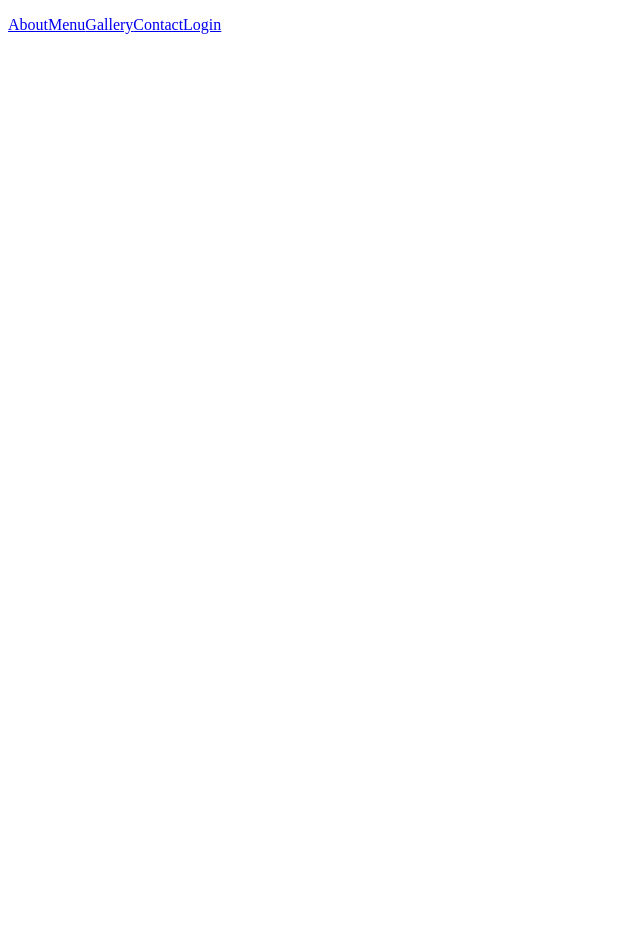
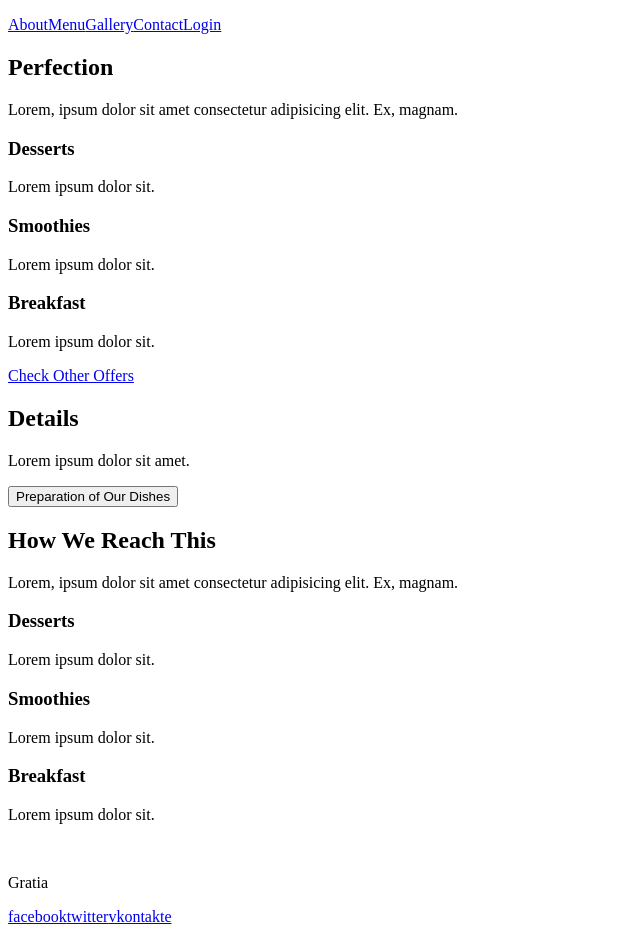
Before and after one commit to IuriiZhuk/study_react, a React (Create React App) app: page / in a window 1280 px wide. Shown: the part 60-994 px from the top of the page, without its empty margins (0-640 px from the left). Before the commit the page ends 800 px from the top, so only its background shows below. Built offline with nearby package versions, Linux system fonts and the light colour scheme.

Commit message:
Add components for main-page

```diff
--- a/src/App.js
+++ b/src/App.js
@@ -1,11 +1,15 @@
 import React from 'react';
 
 import Header from './components/Header';
+import MainContent from './components/MainContent';
+import Footer from './components/Footer';
 
 function App () {
   return (
     <div>
       <Header />
+      <MainContent />
+      <Footer />
     </div>
   );
 }
--- /dev/null
+++ b/src/components/CheckOffers/index.js
@@ -0,0 +1,12 @@
+import React from 'react';
+
+function CheckOffers () {
+  return (
+      <div className="other-offers">
+        <a className="other-offers__link" href="#">Check Other Offers</a>
+      </div>
+
+  );
+}
+
+export default CheckOffers;
--- /dev/null
+++ b/src/components/Details/index.js
@@ -0,0 +1,15 @@
+import React from 'react';
+
+function Details () {
+  return (
+    <section className="deteails">
+      <div className="details__position">
+        <h2 className="details__title">Details</h2>
+        <p className="details__description">Lorem ipsum dolor sit amet.</p>
+        <button className="details__btn">Preparation of Our Dishes</button>
+      </div>
+    </section>
+  );
+}
+
+export default Details;
--- /dev/null
+++ b/src/components/DishesType/index.js
@@ -0,0 +1,29 @@
+import React from "react";
+
+import DishesTypeItem from '../DishesTypeItem';
+
+function DishesType () {
+  return (
+    <section className="main-page-dishes-type">
+      <DishesTypeItem
+        title="Desserts"
+        description="Lorem ipsum dolor sit."
+      />
+      <DishesTypeItem
+        title="Smoothies"
+        description="Lorem ipsum dolor sit."
+      />
+      <DishesTypeItem
+        title="Breakfast"
+        description="Lorem ipsum dolor sit."
+      />
+
+
+
+    </section>
+  );
+
+}
+
+
+export default DishesType;
--- /dev/null
+++ b/src/components/DishesTypeItem/index.js
@@ -0,0 +1,17 @@
+import React from 'react';
+
+function DishesTypeItem (props) {
+
+  return (
+    <div className="dishes-type-item">
+      <h3 className="deserts__title">{props.title}</h3>
+      <div className="deserts__separate"></div>
+      <p className="desert__description">{props.description}</p>
+    </div>
+
+  );
+
+}
+
+
+export default DishesTypeItem;
--- /dev/null
+++ b/src/components/Footer/index.js
@@ -0,0 +1,27 @@
+import React from "react";
+import Logo from "../Logo";
+import SocialLink from "../SocialLink";
+
+function Footer () {
+  return (
+
+    <div className="footer__inner">
+      <Logo />
+      <div className="social">
+        <SocialLink
+          title ="facebook"
+        />
+        <SocialLink
+          title ="twitter"
+        />
+        <SocialLink
+          title ="vkontakte"
+        />
+      </div>
+    </div>
+
+  );
+}
+
+
+export default Footer;
--- a/src/components/Header/index.jsx
+++ b/src/components/Header/index.jsx
@@ -1,10 +1,20 @@
 import React from 'react';
 
-import HeaderInner from '../HeaderInner';
+
+import Logo from "../Logo";
+import Navigation from "../Navigation";
+
+
 
 function Header () {
   return (
-    <HeaderInner />
+    <header className = "main-header">
+      <div className = "main-header__inner" >
+        <Logo />
+        <Navigation />
+      </div>
+
+    </header>
   );
 }
 
--- a/src/components/HeaderInner/index.js
+++ /dev/null
@@ -1,15 +0,0 @@
-import React from 'react';
-
-import Logo from '../Logo';
-import Navigation from '../Navigation';
-
-function HeaderInner() {
-  return (
-    <div>
-      <Logo />
-      <Navigation />
-    </div>
-  );
-}
-
-export default HeaderInner ;
--- a/src/components/MainContent/index.js
+++ b/src/components/MainContent/index.js
@@ -0,0 +1,34 @@
+import React from 'react';
+
+import MainContentHead from '../MainContentHead';
+import DishesType from '../DishesType';
+import CheckOffers from '../CheckOffers';
+import Details from '../Details';
+
+function MainContent() {
+  return (
+    <main className="main-content">
+      <div className="main-content__inner">
+        <MainContentHead
+          title = "Perfection"
+          description = "Lorem, ipsum dolor sit amet consectetur adipisicing elit. Ex, magnam. "
+         />
+         <DishesType />
+         <CheckOffers />
+         <Details />
+         <MainContentHead
+          title = "How We Reach This"
+          description = "Lorem, ipsum dolor sit amet consectetur adipisicing elit. Ex, magnam."
+         />
+          <DishesType />
+
+
+
+      </div>
+    </main>
+  );
+}
+
+
+
+export default MainContent;
--- a/src/components/MainContentHead/index.js
+++ b/src/components/MainContentHead/index.js
@@ -1,10 +1,10 @@
-import react from 'react';
+import React from 'react';
 
 function MainContentHead (props) {
   return (
-   <div>
-    <h2>{props.title}</h2>
-    <p>{props.description}</p>
+   <div className="main-content__head">
+    <h2 className="main-content__title">{props.title}</h2>
+    <p className="main-content__head-description">{props.description}</p>
    </div>
 
   );
--- /dev/null
+++ b/src/components/SocialLink/index.js
@@ -0,0 +1,10 @@
+import React from 'react';
+
+function SocialLink (props) {
+  return (
+    <a href="#" className="social__link">{props.title}</a>
+  );
+
+}
+
+export default SocialLink;
```
Also changed, not shown: src/components/SuccessType/index.js (added).
